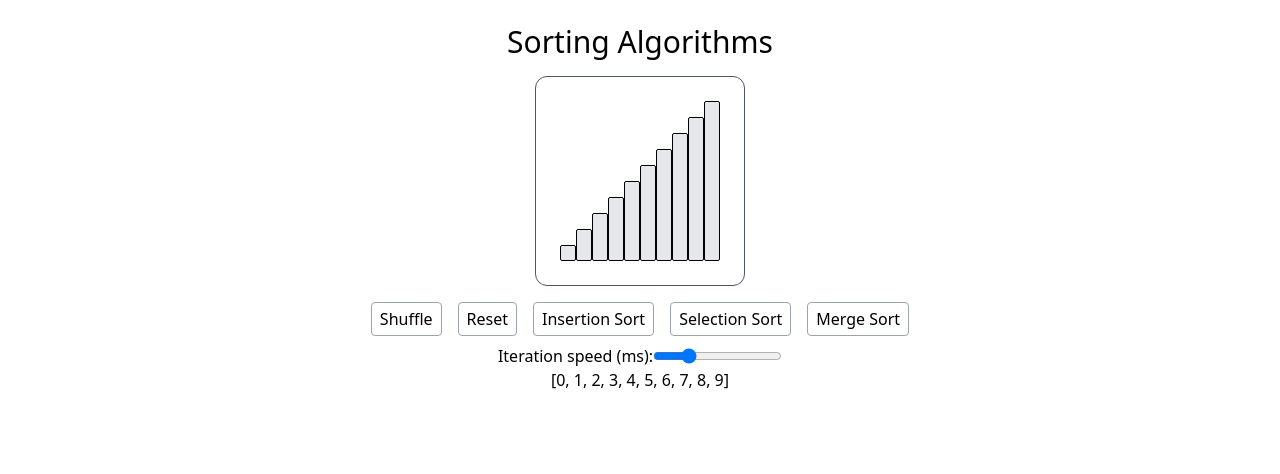
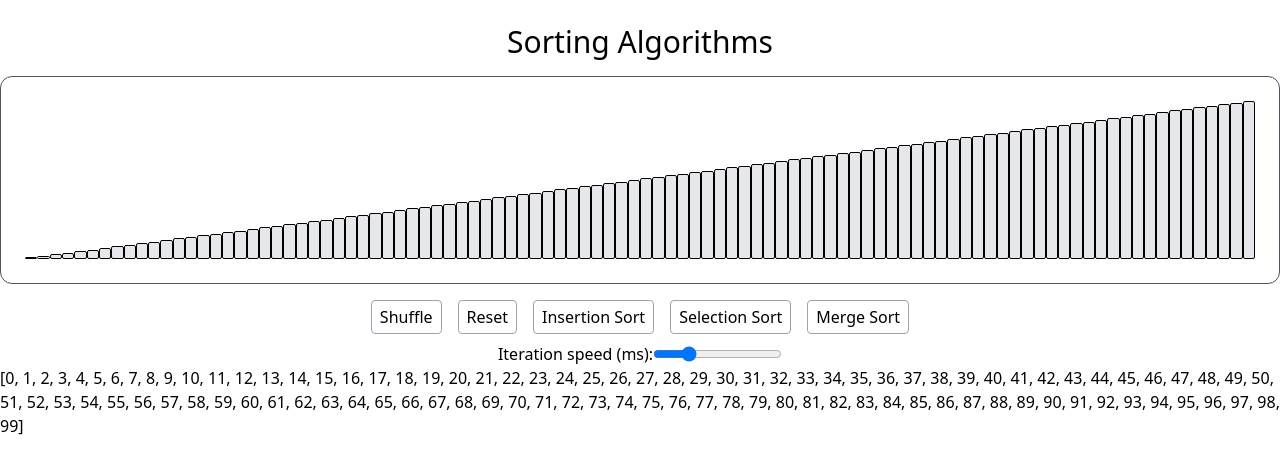
Before and after one commit to ThomasSel/sorting-algorithms, a React (Vite) app in the folder typescript/: page / in a window 1280 px wide. Shown: the top 474 px of the page. Built offline with nearby package versions, Linux system fonts and the light colour scheme.

Commit message:
Make number of values fit the given window

```diff
--- a/typescript/src/components/App.tsx
+++ b/typescript/src/components/App.tsx
@@ -5,7 +5,7 @@ import { insertionSortInPlace } from "../sorting-algorithms/insertionSort";
 import { selectionSortInPlace } from "../sorting-algorithms/selectionSort";
 import { mergeSortInPlace } from "../sorting-algorithms/mergeSort";
 
-const N = 10;
+const N = 100;
 const generateValues = (): number[] => {
   const values: number[] = [];
   for (let i = 0; i < N; i++) {
@@ -96,10 +96,10 @@ function App(): JSX.Element {
       <div className="flex flex-col items-center">
         <ul
           id="sorting-container"
-          className="flex justify-center items-end p-6 border-[1px] border-gray-600 rounded-xl mb-2"
+          className="flex justify-center items-end w-[80rem] h-52 p-6 border-[1px] border-gray-600 rounded-xl mb-2"
         >
           {values.map((value) => (
-            <Value value={value} key={value} />
+            <Value value={value} numValues={values.length} key={value} />
           ))}
         </ul>
 
--- a/typescript/src/components/Value.tsx
+++ b/typescript/src/components/Value.tsx
@@ -1,12 +1,17 @@
 type ValueProps = {
   value: number;
+  numValues: number;
 };
 
 const Value = (props: ValueProps): JSX.Element => {
   return (
     <li
       className="w-4 border-[1px] border-black rounded-sm bg-gray-200"
-      style={{ height: props.value + 1 + "rem" }}
+      // style={{ height: ((props.value + 1) * 10) / props.numValues + "rem" }}
+      style={{
+        height: ((props.value + 1) * 100) / props.numValues + "%",
+        width: 100 / props.numValues + "%",
+      }}
     ></li>
   );
 };
```
